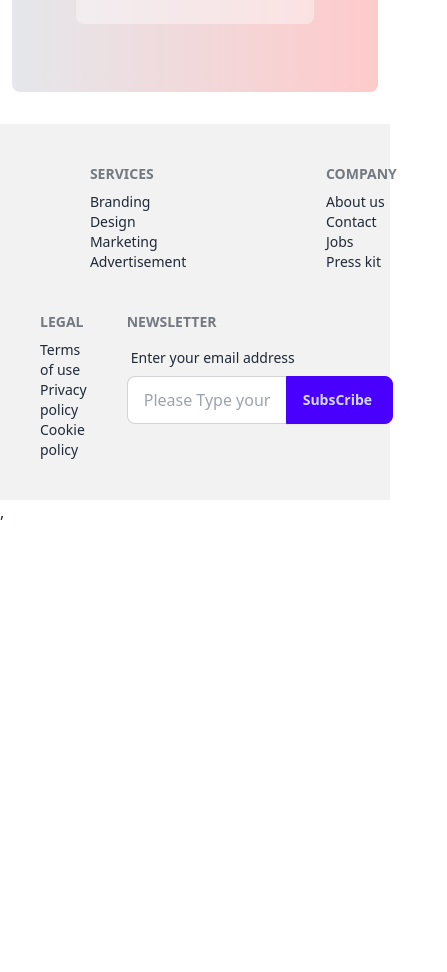
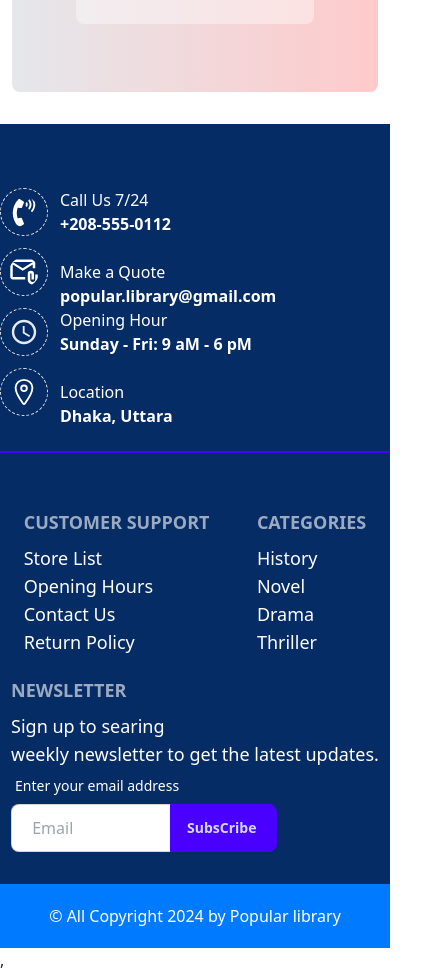
Before and after one commit to Tuhin-Mahmud/book-lover-client, a React (Vite) app: page / in a window 390 px wide. Shown: the part 5768-6740 px from the top of the page, 447 px wide, since content can reach past the window. Before the commit the page ends 6292 px from the top, so only its background shows below. Built offline with nearby package versions, Linux system fonts and the light colour scheme; no server answers.

Commit message:
footer section complet

```diff
--- a/src/Pages/Shared/Footer/Footer.jsx
+++ b/src/Pages/Shared/Footer/Footer.jsx
@@ -1,5 +1,13 @@
 import { toast } from 'react-toastify';
 import 'react-toastify/dist/ReactToastify.css';
+import { FaPhoneVolume } from "react-icons/fa";
+import { MdOutlineAttachEmail } from "react-icons/md";
+import { IoMdTime } from "react-icons/io";
+import { IoLocationOutline } from "react-icons/io5";
+import navLogo from '../../../assets/images/logo/navLogo.jpg'
+
+
+
 
 const Footer = () => {
     const handleSubsCribe = e => {
@@ -8,45 +16,97 @@ const Footer = () => {
     }
     return (
 
-        <footer className="footer p-10 bg-base-200 text-base-content">
-            <div className='flex justify-around md:justify-evenly w-full gap-10'>
-                <nav className='flex flex-col'>
-                    <h6 className="footer-title">Services</h6>
-                    <a className="link link-hover">Branding</a>
-                    <a className="link link-hover">Design</a>
-                    <a className="link link-hover">Marketing</a>
-                    <a className="link link-hover">Advertisement</a>
+        <div className='bg-[#052c65] text-white  '>
+            <div className='pt-16 md:flex items-center mx-auto  justify-around'>
+                {/* 1 */}
+                <div className='flex items-center gap-3'>
+                    <FaPhoneVolume className='text-5xl border border-dashed p-2 rounded-full' />
+                    <div>
+                        <p className='md:text-lg'>Call Us 7/24</p>
+                        <h2 className='md:text-xl font-bold'>+208-555-0112</h2>
+                    </div>
+                </div>
+                {/* 2 */}
+                <div className='flex items-center gap-3 space-y-6 md:space-y-0'>
+                    <MdOutlineAttachEmail className=' text-5xl border border-dashed p-2 rounded-full' />
+                    <div>
+                        <p className='md:text-lg'>Make a Quote</p>
+                        <h2 className='md:text-xl font-bold'>popular.library@gmail.com</h2>
+                    </div>
+                </div>
+                {/* 3 */}
+                <div className='flex items-center gap-3'>
+                    <IoMdTime className='text-5xl border border-dashed p-2 rounded-full' />
+                    <div>
+                        <p className='md:text-lg'>Opening Hour</p>
+                        <h2 className='md:text-xl font-bold'>Sunday - Fri: 9 aM - 6 pM</h2>
+                    </div>
+                </div>
+                {/* 4 */}
+                <div className='flex items-center gap-3 space-y-6 md:space-y-0'>
+                    <IoLocationOutline className='text-5xl border border-dashed p-2 rounded-full' />
+                    <div>
+                        <p className='md:text-lg'>Location</p>
+                        <h2 className='md:text-xl font-bold'> Dhaka, Uttara</h2>
+                    </div>
+                </div>
+
+            </div>
+            <div className="divider divider-primary"></div>
+
+            {/* -----main footer------ */}
+            <div className=' '>
+                <div className=" md:flex items-center justify-evenly  text-lg  py-8 ">
+                    <div className='flex justify-around md:justify-evenly w-full '>
+                        <nav className='hidden lg:block'>
+                            <div className='flex items-center gap-2'>
+                                <img className='w-12 h-12 rounded-full ' src={navLogo} alt="" />
+                                <p className='text-xl font-bold'>Popular Library</p>
+                            </div>
+                            <p className='mt-2'>Welcome to the Library Corner, <br /> where knowledge meets curiosity.</p>
+
                         </nav>
                         <nav className='flex flex-col'>
-                    <h6 className="footer-title">Company</h6>
-                    <a className="link link-hover">About us</a>
-                    <a className="link link-hover">Contact</a>
-                    <a className="link link-hover">Jobs</a>
-                    <a className="link link-hover">Press kit</a>
+                            <h6 className="footer-title">Customer Support</h6>
+                            <a className="link link-hover">Store List</a>
+                            <a className="link link-hover">Opening Hours</a>
+                            <a className="link link-hover">Contact Us</a>
+                            <a className="link link-hover">Return Policy</a>
+                        </nav>
+                        <nav className='flex flex-col'>
+                            <h6 className="footer-title">Categories</h6>
+                            <a className="link link-hover">History</a>
+                            <a className="link link-hover">Novel</a>
+                            <a className="link link-hover">Drama</a>
+                            <a className="link link-hover">Thriller</a>
                         </nav>
                     </div>
-            <div className='flex gap-10 w-full md:justify-evenly justify-around '>
-                <nav className='flex flex-col'>
-                    <h6 className="footer-title">Legal</h6>
-                    <a className="link link-hover">Terms of use</a>
-                    <a className="link link-hover">Privacy policy</a>
-                    <a className="link link-hover">Cookie policy</a>
-                </nav>
+                    <div className=' flex justify-center mt-5'>
+
                         <form onSubmit={handleSubsCribe}>
                             <h6 className="footer-title">Newsletter</h6>
+                            <p>Sign up to searing <br /> weekly newsletter to get the latest updates.</p>
                             <fieldset className="form-control w-80">
                                 <label className="label">
-                            <span className="label-text">Enter your email address</span>
+                                    <span className="label-text text-white">Enter your email address</span>
                                 </label>
                                 <div className="join">
-                            <input type="text" placeholder="Please Type your Email" className="input input-bordered join-item w-1/2" />
+                                    <input type="text" placeholder=" Email" className="input input-bordered join-item w-1/2" />
 
                                     <input type="submit" className="btn btn-primary join-item" value="SubsCribe " />
                                 </div>
                             </fieldset>
                         </form>
                     </div>
-        </footer>
+                </div>
+                {/* bottom footer */}
+
+
+                <div className=" py-5 text-center bg-[#007aff]  dark:text-white">
+                    <p>&copy; All Copyright 2024 by Popular library</p>
+                </div>
+            </div>
+        </div >
 
     );
 };
--- a/src/Pages/Shared/Navbar/Navbar.jsx
+++ b/src/Pages/Shared/Navbar/Navbar.jsx
@@ -1,5 +1,5 @@
 import { Link, NavLink } from 'react-router-dom';
-import navLogo from '../../../assets/images/logo/nav-with-logo.jpg.jpg'
+import navLogo from '../../../assets/images/logo/navLogo.jpg'
 import useAuth from '../../../hook/useAuth';
 import nav from '../../../assets/images/logo/user.jpg'
 import { useEffect, useState } from 'react';
```
Also changed, not shown: src/assets/images/logo/navLogo.jpg (renamed from src/assets/images/logo/nav-with-logo.jpg.jpg). Lines whose indentation alone changed are shown as unchanged.
